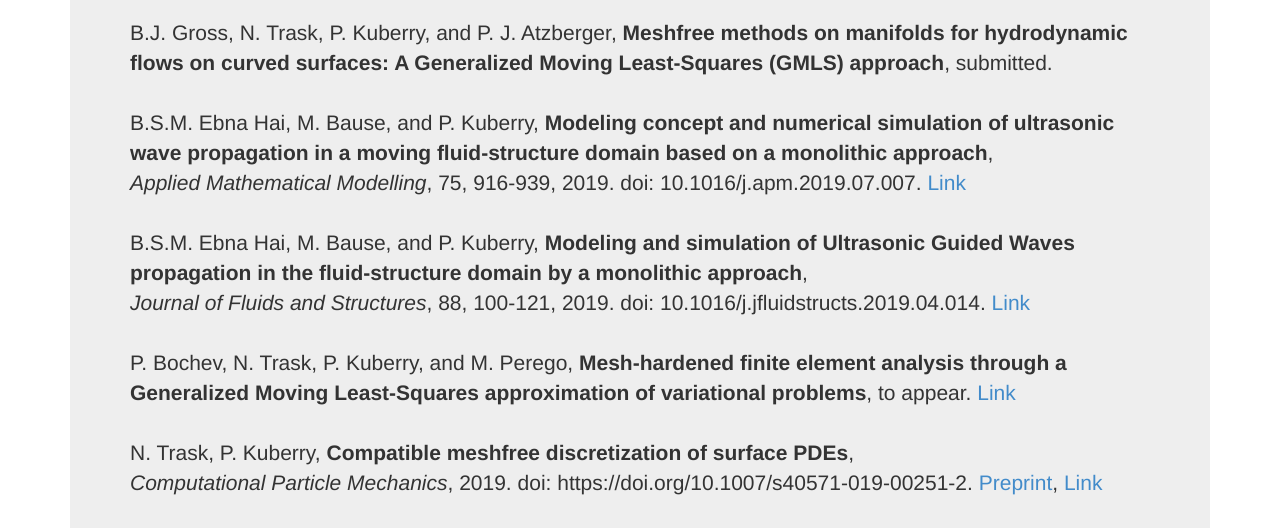
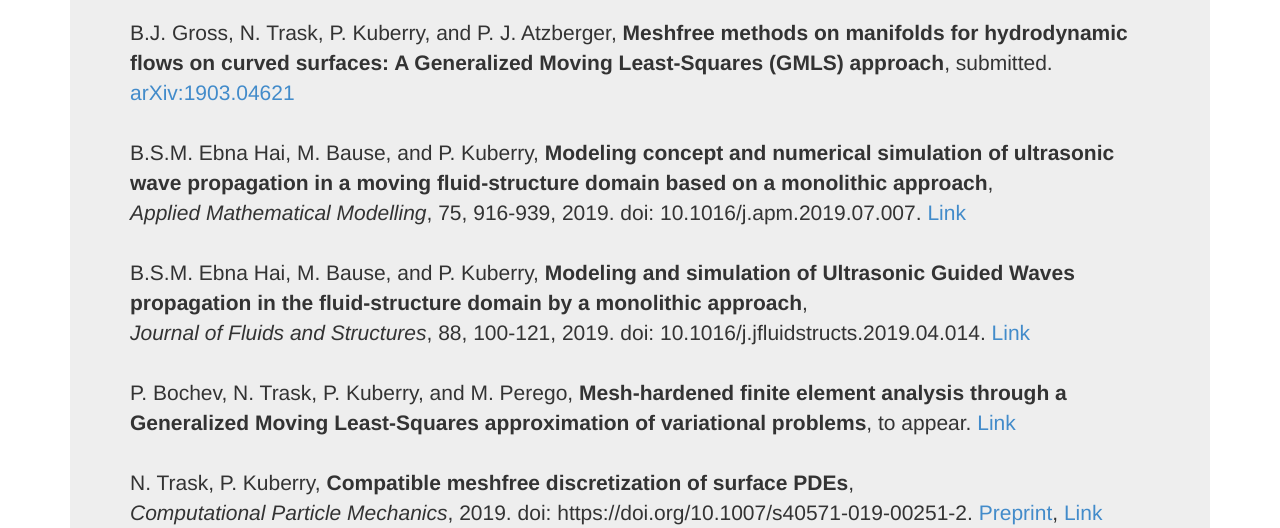
Before and after one commit to kuberry/website, a plain HTML site: page research.html in a window 1280 px wide. Shown: the part 229-757 px from the top of the page. Drawn offline with nearby package versions, Linux system fonts and the light colour scheme.

Commit message:
Update research.html

```diff
--- a/research.html
+++ b/research.html
@@ -96,7 +96,7 @@
     <h1>Papers</h1>
     <div class="contentText">
       <p><br>
-      B.J. Gross, N. Trask, P. Kuberry, and P. J. Atzberger, <b>Meshfree methods on manifolds for hydrodynamic flows on curved surfaces: A Generalized Moving Least-Squares (GMLS) approach</b>, submitted.<br><br>
+      B.J. Gross, N. Trask, P. Kuberry, and P. J. Atzberger, <b>Meshfree methods on manifolds for hydrodynamic flows on curved surfaces: A Generalized Moving Least-Squares (GMLS) approach</b>, submitted. <a href="https://arxiv.org/abs/1903.04621">arXiv:1903.04621</a><br><br>
       B.S.M. Ebna Hai, M. Bause, and P. Kuberry, <b>Modeling concept and numerical simulation of ultrasonic wave propagation in a moving fluid-structure domain based on a monolithic approach</b>, <br><i>Applied Mathematical Modelling</i>, 75, 916-939, 2019. doi: 10.1016/j.apm.2019.07.007. <a href="https://doi.org/10.1016/j.apm.2019.07.007">Link</a><br><br>
       B.S.M. Ebna Hai, M. Bause, and P. Kuberry, <b>Modeling and simulation of Ultrasonic Guided Waves propagation in the fluid-structure domain by a monolithic approach</b>, <br><i> Journal of Fluids and Structures</i>, 88, 100-121, 2019. doi: 10.1016/j.jfluidstructs.2019.04.014. <a href="https://doi.org/10.1016/j.jfluidstructs.2019.04.014">Link</a><br><br>
       P. Bochev, N. Trask, P. Kuberry, and M. Perego, <b>Mesh-hardened finite element analysis through a Generalized Moving Least-Squares approximation of variational problems</b>, to appear. <a href="https://www.researchgate.net/publication/331904401_Mesh-hardened_finite_element_analysis_through_a_Generalized_Moving_Least-Squares_approximation_of_variational_problems">Link</a><br><br>
```
